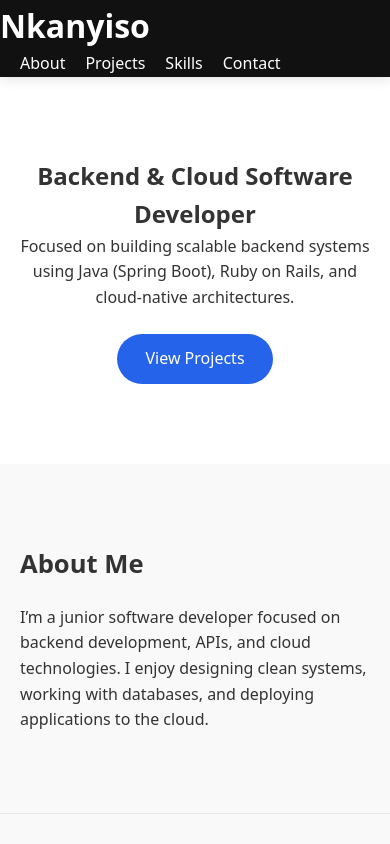
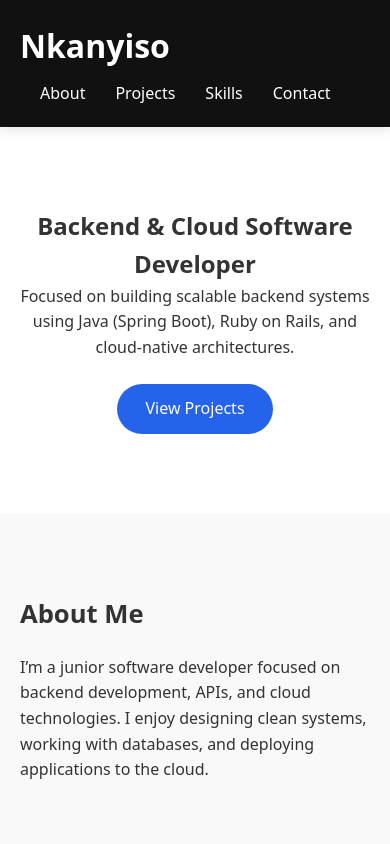
Before and after one commit to NkanyisoMz/Portfolio, a React (Vite) app: page / in a window 390 px wide. Shown: the top 844 px of the page. Built offline with nearby package versions, Linux system fonts and the light colour scheme.

Commit message:
Wrap mobile navbar

```diff
--- a/src/App.css
+++ b/src/App.css
@@ -18,13 +18,24 @@ p {
 }
 
 .navbar {
+  display: flex;
+  justify-content: space-between;
+  padding: 20px;
+  background: #111;
   position: sticky;
   top: 0;
   z-index: 100;
   background: #111;
   box-shadow: 0 2px 12px rgba(0,0,0,0.12);
+  flex-wrap: wrap;
+  gap: 10px;
 }
 
+.navbar nav {
+  display: flex;
+  flex-wrap: wrap;
+  gap: 10px;
+}
 
 .navbar a {
   color: #fff;
```
